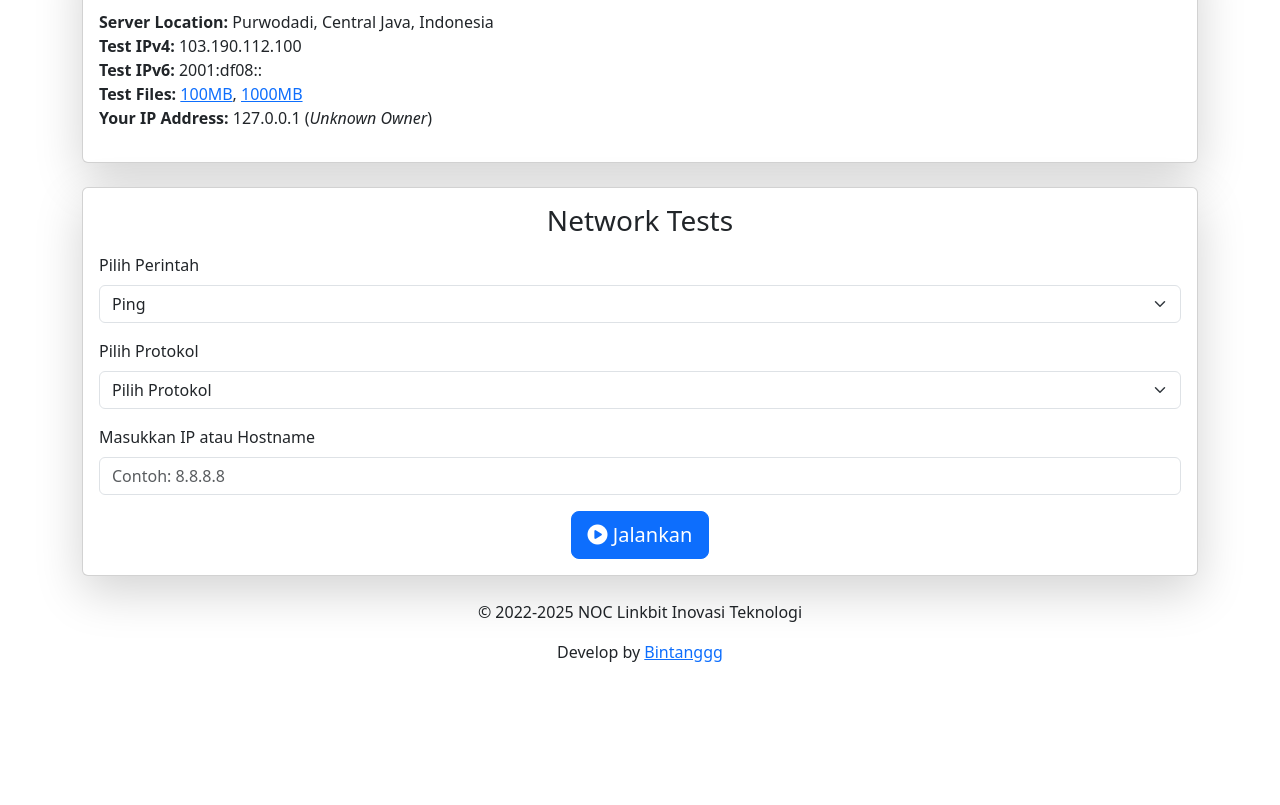
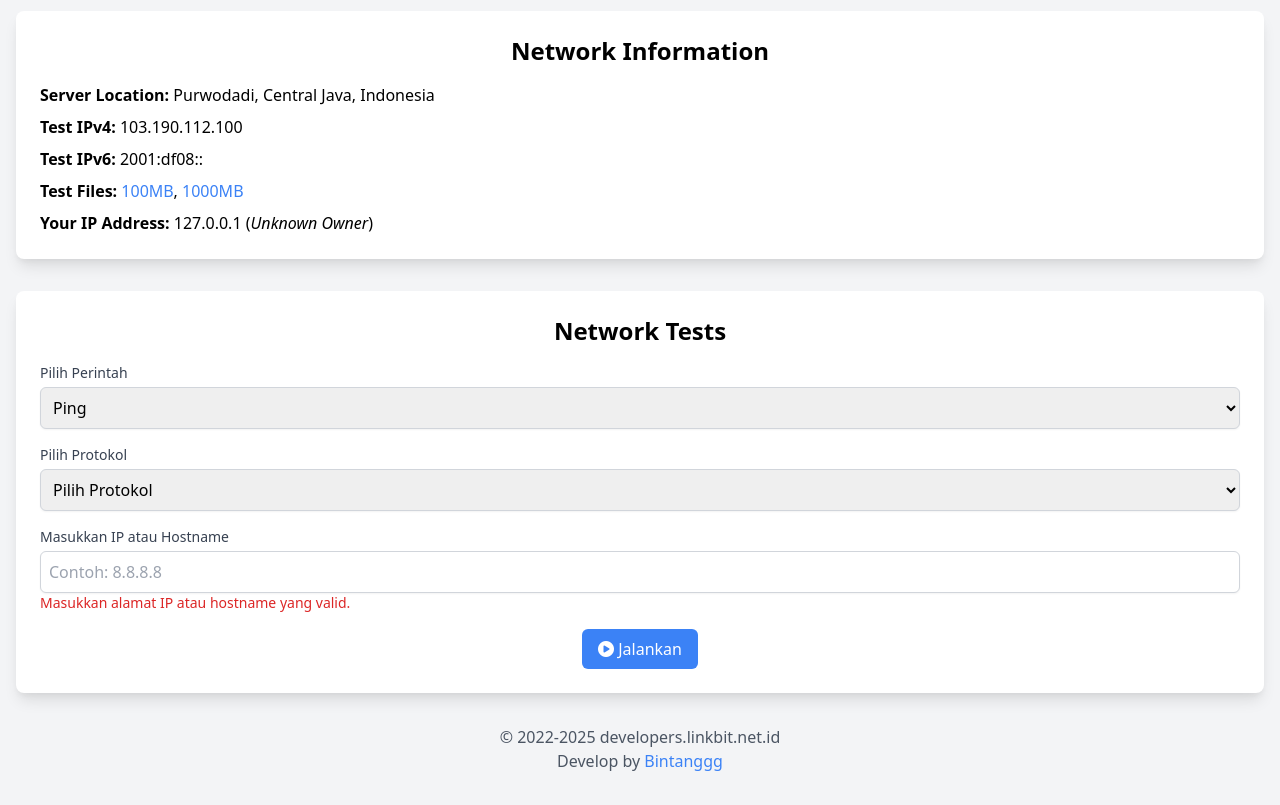
Before and after one commit to bintangbr/LookingGlass, a PHP site: page / in a window 1280 px wide. Shown: the part 209-1014 px from the top of the page. Before the commit the page ends 871 px from the top, so only its background shows below. Run offline with PHP 8.4, Linux system fonts and the light colour scheme; data that the repository does not hold is empty.

Commit message:
Update bug
updade bug <br />

```diff
--- a/index.php
+++ b/index.php
@@ -33,7 +33,8 @@ function executeCommand($command, $parameter, $protocol) {
         return "Terjadi kesalahan saat menjalankan perintah.";
     }
 
-    return nl2br(htmlspecialchars($output));
+    // Hapus nl2br() dan cukup gunakan htmlspecialchars()
+    return htmlspecialchars($output);
 }
 
 $result = '';
@@ -75,28 +76,28 @@ $ipInfo = getClientIPInfo();
     <meta charset="UTF-8">
     <meta name="viewport" content="width=device-width, initial-scale=1.0">
     <title>Looking Glass - Linkbit Inovasi Teknologi</title>
-    <link rel="stylesheet" href="https://cdn.jsdelivr.net/npm/bootstrap@5.3.0/dist/css/bootstrap.min.css">
+    <link href="https://cdn.jsdelivr.net/npm/tailwindcss@2.2.19/dist/tailwind.min.css" rel="stylesheet">
     <link rel="stylesheet" href="https://cdnjs.cloudflare.com/ajax/libs/font-awesome/6.0.0-beta3/css/all.min.css">
     <link href="https://linkbit.net.id/assets/img/favicon.ico" rel="icon">
     <meta name="author" content="https://github.com/bintangbr" />
 </head>
-<body>
-<div class="container mt-5">
-    <div class="text-center mb-4">
-        <h1><i class="fas fa-network-wired"></i> Looking Glass - Network Tools</h1>
-        <p class="text-muted">Tes koneksi jaringan dengan mudah menggunakan Ping atau Traceroute.</p>
+<body class="bg-gray-100">
+<div class="container mx-auto px-4 py-8">
+    <div class="text-center mb-8">
+        <img src="https://dashboard-staging.linkbit.net.id/assets/image/logo.png" alt="Logo" class="mx-auto h-20 mb-4">
+        <h1 class="text-3xl font-bold text-gray-800"><i class="fas fa-network-wired"></i> Looking Glass - Network Tools</h1>
+        <p class="text-gray-600">Tes koneksi jaringan dengan mudah menggunakan Ping atau Traceroute.</p>
     </div>
 
-    <div class="card shadow-lg mb-4">
-        <div class="card-body">
-            <h3 class="text-center mb-3">Network Information</h3>
-            <ul class="list-unstyled">
+    <div class="bg-white shadow-lg rounded-lg mb-8 p-6">
+        <h3 class="text-center text-2xl font-semibold mb-4">Network Information</h3>
+        <ul class="space-y-2">
             <li><strong>Server Location:</strong> Purwodadi, Central Java, Indonesia</li>
             <li><strong>Test IPv4:</strong> 103.190.112.100</li>
             <li><strong>Test IPv6:</strong> 2001:df08::</li>
             <li><strong>Test Files:</strong>
-                    <a href="100MB.test">100MB</a>,
-                    <a href="1000MB.test">1000MB</a>
+                <a href="100MB.test" class="text-blue-500 hover:underline">100MB</a>,
+                <a href="1000MB.test" class="text-blue-500 hover:underline">1000MB</a>
             </li>
             <li>
                 <strong>Your IP Address:</strong>
@@ -105,56 +106,53 @@ $ipInfo = getClientIPInfo();
             </li>
         </ul>
     </div>
-    </div>
 
-    <div class="card shadow-lg">
-        <div class="card-body">
-            <h3 class="text-center mb-3">Network Tests</h3>
-            <form method="POST" class="needs-validation" novalidate>
-                <div class="mb-3">
-                    <label for="command" class="form-label">Pilih Perintah</label>
-                    <select class="form-select" name="command" id="command" required>
+    <div class="bg-white shadow-lg rounded-lg p-6">
+        <h3 class="text-center text-2xl font-semibold mb-4">Network Tests</h3>
+        <form method="POST" class="space-y-4">
+            <div>
+                <label for="command" class="block text-sm font-medium text-gray-700">Pilih Perintah</label>
+                <select class="mt-1 block w-full p-2 border border-gray-300 rounded-md shadow-sm" name="command" id="command" required>
                     <option value="ping">Ping</option>
                     <option value="traceroute">Traceroute</option>
                 </select>
             </div>
-                <div class="mb-3">
-                    <label for="protocol" class="form-label">Pilih Protokol</label>
-                    <select class="form-select" name="protocol" id="protocol" required>
+            <div>
+                <label for="protocol" class="block text-sm font-medium text-gray-700">Pilih Protokol</label>
+                <select class="mt-1 block w-full p-2 border border-gray-300 rounded-md shadow-sm" name="protocol" id="protocol" required>
                     <option value="">Pilih Protokol</option>
                     <option value="ipv4">IPv4</option>
                     <option value="ipv6">IPv6</option>
                 </select>
             </div>
-                <div class="mb-3">
-                    <label for="parameter" class="form-label">Masukkan IP atau Hostname</label>
-                    <input type="text" class="form-control" id="parameter" name="parameter" placeholder="Contoh: 8.8.8.8" required>
-                    <div class="invalid-feedback">Masukkan alamat IP atau hostname yang valid.</div>
+            <div>
+                <label for="parameter" class="block text-sm font-medium text-gray-700">Masukkan IP atau Hostname</label>
+                <input type="text" class="mt-1 block w-full p-2 border border-gray-300 rounded-md shadow-sm" id="parameter" name="parameter" placeholder="Contoh: 8.8.8.8" required>
+                <div class="text-sm text-red-600">Masukkan alamat IP atau hostname yang valid.</div>
             </div>
             <div class="text-center">
-                    <button type="submit" class="btn btn-primary btn-lg"><i class="fas fa-play-circle"></i> Jalankan</button>
+                <button type="submit" class="bg-blue-500 text-white px-4 py-2 rounded-md hover:bg-blue-600"><i class="fas fa-play-circle"></i> Jalankan</button>
             </div>
         </form>
 
         <?php if (!empty($result)): ?>
-                <div class="mt-4">
-                    <h3 class="text-center">Hasil:</h3>
-                    <pre class="bg-light p-3 border"> <?= htmlspecialchars($result) ?> </pre>
+            <div class="mt-6">
+                <h3 class="text-center text-2xl font-semibold mb-4">Hasil:</h3>
+                <pre class="bg-gray-100 p-4 rounded-md border border-gray-200"> <?= htmlspecialchars($result) ?> </pre>
             </div>
         <?php endif; ?>
     </div>
-    </div>
 
-    <footer class="text-center mt-4">
-        <p>&copy; 2022-2025 NOC Linkbit Inovasi Teknologi</p>
-        <p>Develop by <a href="https://github.com/bintangbr">Bintanggg</a></p>
+    <footer class="text-center mt-8 text-gray-600">
+        <p>&copy; 2022-2025 developers.linkbit.net.id</p>
+        <p>Develop by <a href="https://github.com/bintangbr" class="text-blue-500 hover:underline">Bintanggg</a></p>
     </footer>
 </div>
 
 <script>
     (function () {
         'use strict'
-        var forms = document.querySelectorAll('.needs-validation')
+        var forms = document.querySelectorAll('form')
         Array.prototype.slice.call(forms).forEach(function (form) {
             form.addEventListener('submit', function (event) {
                 if (!form.checkValidity()) {
@@ -166,6 +164,5 @@ $ipInfo = getClientIPInfo();
         })
     })()
 </script>
-<script src="https://cdn.jsdelivr.net/npm/bootstrap@5.3.0/dist/js/bootstrap.bundle.min.js"></script>
 </body>
 </html>
```
Lines whose indentation alone changed are shown as unchanged.
